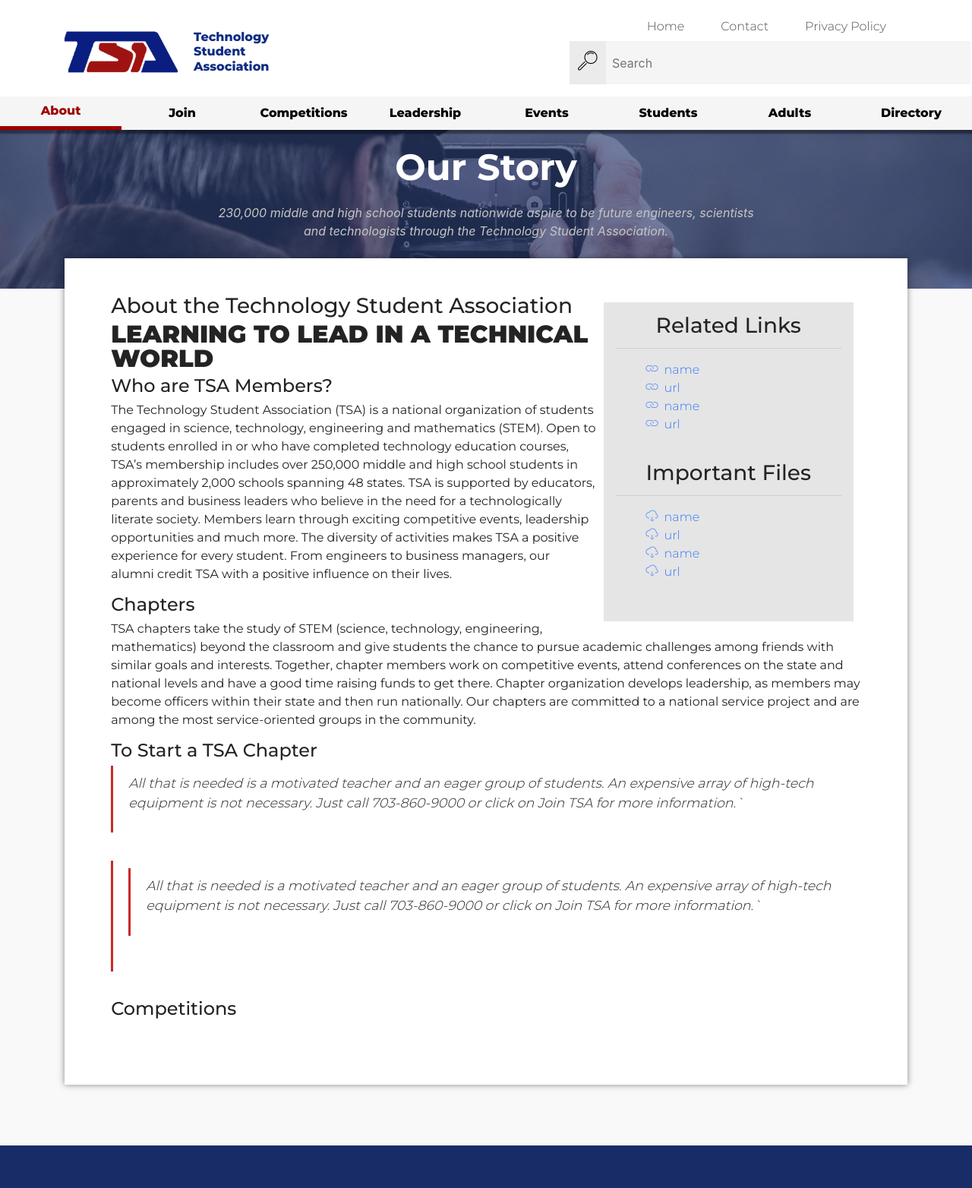
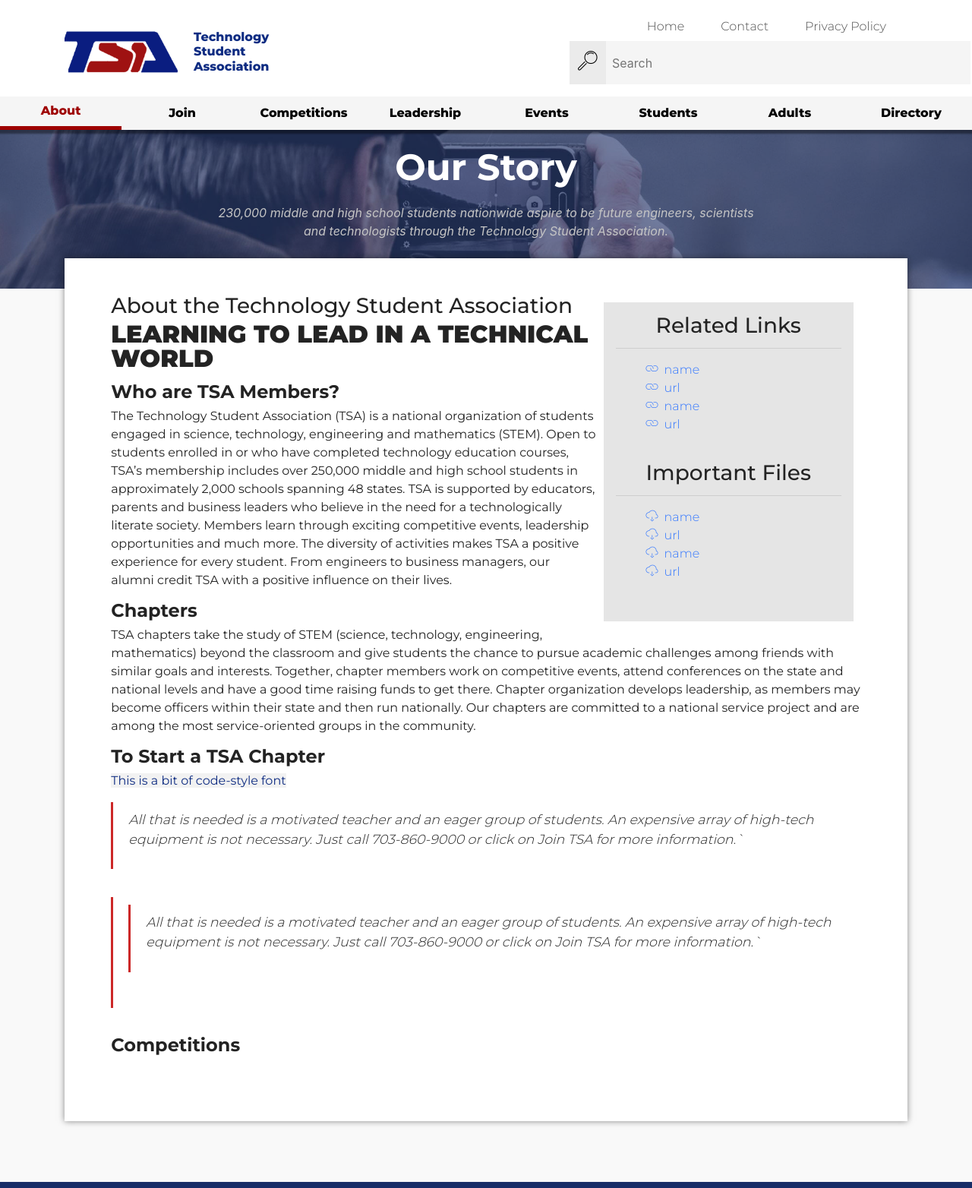
Before and after one commit to JacksonMeade/tsa-redesign-old, a Jekyll site: the page built from _posts/2018-05-17-our-story.md, in a window 1280 px wide, cut to the strip 0-1564 px from the top of the page. Shown: the whole strip at 76% size. Built offline with Jekyll 4.4.1, drawn with Linux system fonts in a browser that asks for light colours; nearby versions of some CDN libraries; some web fonts are replaced.

Commit message:
v1.5 (BETA2)

```diff
--- a/_posts/2018-05-17-our-story.md
+++ b/_posts/2018-05-17-our-story.md
@@ -31,6 +31,8 @@
 
 #### To Start a TSA Chapter
 
+`This is a bit of code-style font`
+
 > All that is needed is a motivated teacher and an eager group of students. An expensive array of high-tech equipment is not necessary. Just call 703-860-9000 or click on Join TSA for more information.`
 
 >> All that is needed is a motivated teacher and an eager group of students. An expensive array of high-tech equipment is not necessary. Just call 703-860-9000 or click on Join TSA for more information.`
--- a/assets/theme/css/style.css
+++ b/assets/theme/css/style.css
@@ -2,18 +2,19 @@
     .customContent h2 {
         text-transform: uppercase;
         font-family: 'Montserrat-Black';
+        margin-bottom: 1rem;
     }
     .customContent h3 {
 
     }
     .customContent h4 {
-
+        font-weight: bold;
     }
     .customContent code {
-      font-family: 'Montserrat';
-      font-size: 1rem;
-      background: #f2f2f2;
-      color: #0e2c82;
+      font-family: 'Montserrat' !important;
+      font-size: 1rem !important;
+      background: #f2f2f2 !important;
+      color: #0e2c82 !important;
     }
     .customContent blockquote {
       font-family: 'Montserrat-Light';
```
